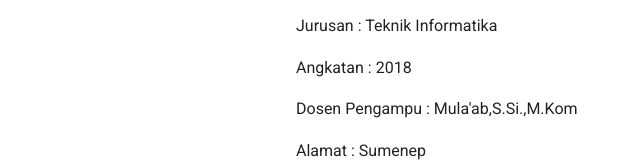
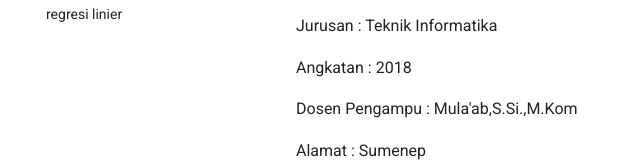
Before and after one commit to maretakurniasari/mareta.kurnia.github.io, a plain HTML site: page index.html in a window 1280 px wide. Shown: the part 331-497 px from the top of the page, 0-640 px from the left. Drawn offline with Linux system fonts and the light colour scheme; no server answers.

Commit message:
Update index.html

```diff
--- a/index.html
+++ b/index.html
@@ -334,7 +334,11 @@
       fuzzy c-means
     </a>
   </li>
-
+<li class="md-nav__item">
+    <a href="regresiLinier/" title="regresi linier" class="md-nav__link">
+      regresi linier
+    </a>
+  </li>
   </ul>
 </nav>
                   </div>
```
